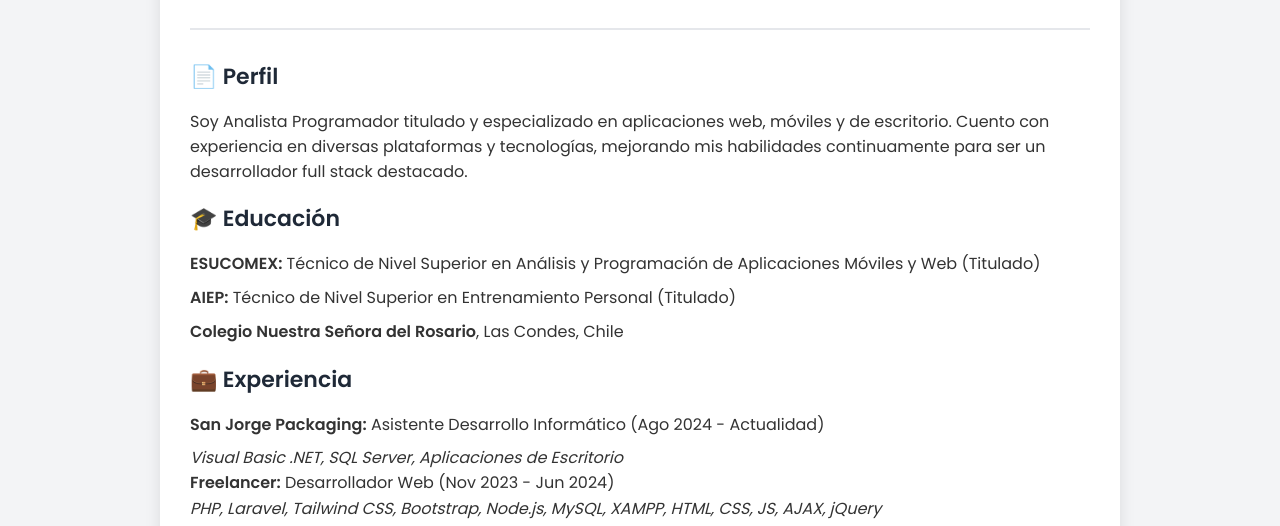
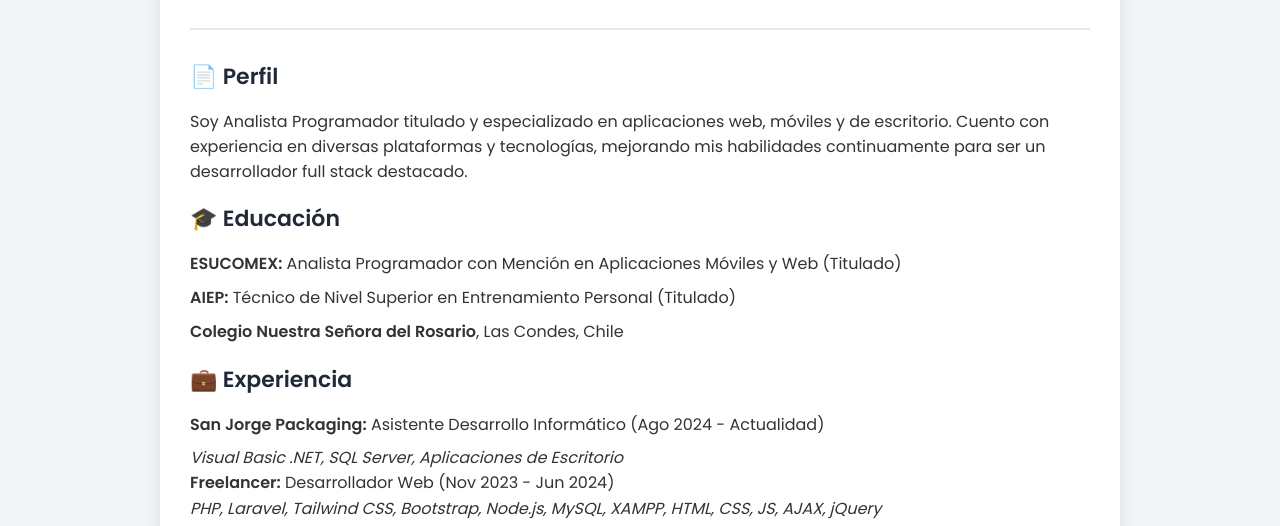
Before and after one commit to daisersenpro/Cv, a plain HTML site: page index.html in a window 1280 px wide. Shown: the part 254-780 px from the top of the page. Drawn offline with nearby package versions, Linux system fonts and the light colour scheme.

Commit message:
Update index.html

```diff
--- a/index.html
+++ b/index.html
@@ -33,7 +33,7 @@
             <section class="education">
                 <h2>🎓 Educación</h2>
                 <ul>
-                    <li><strong>ESUCOMEX:</strong> Técnico de Nivel Superior en Análisis y Programación de Aplicaciones Móviles y Web (Titulado)</li>
+                    <li><strong>ESUCOMEX:</strong> Analista Programador con Mención en Aplicaciones Móviles y Web (Titulado)</li>
                     <li><strong>AIEP:</strong> Técnico de Nivel Superior en Entrenamiento Personal (Titulado)</li>
                     <li><strong>Colegio Nuestra Señora del Rosario</strong>, Las Condes, Chile</li>
                 </ul>
```
